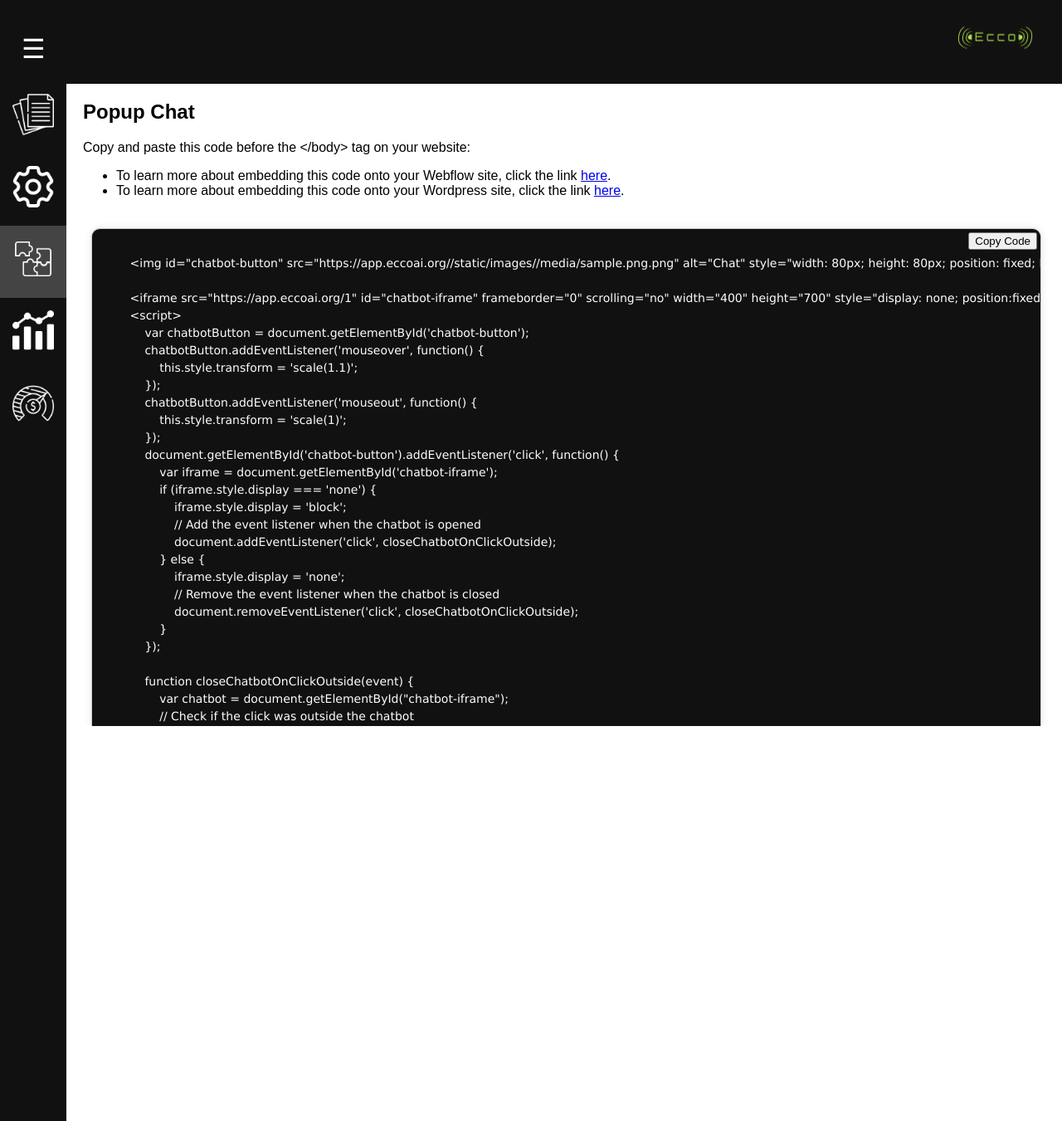
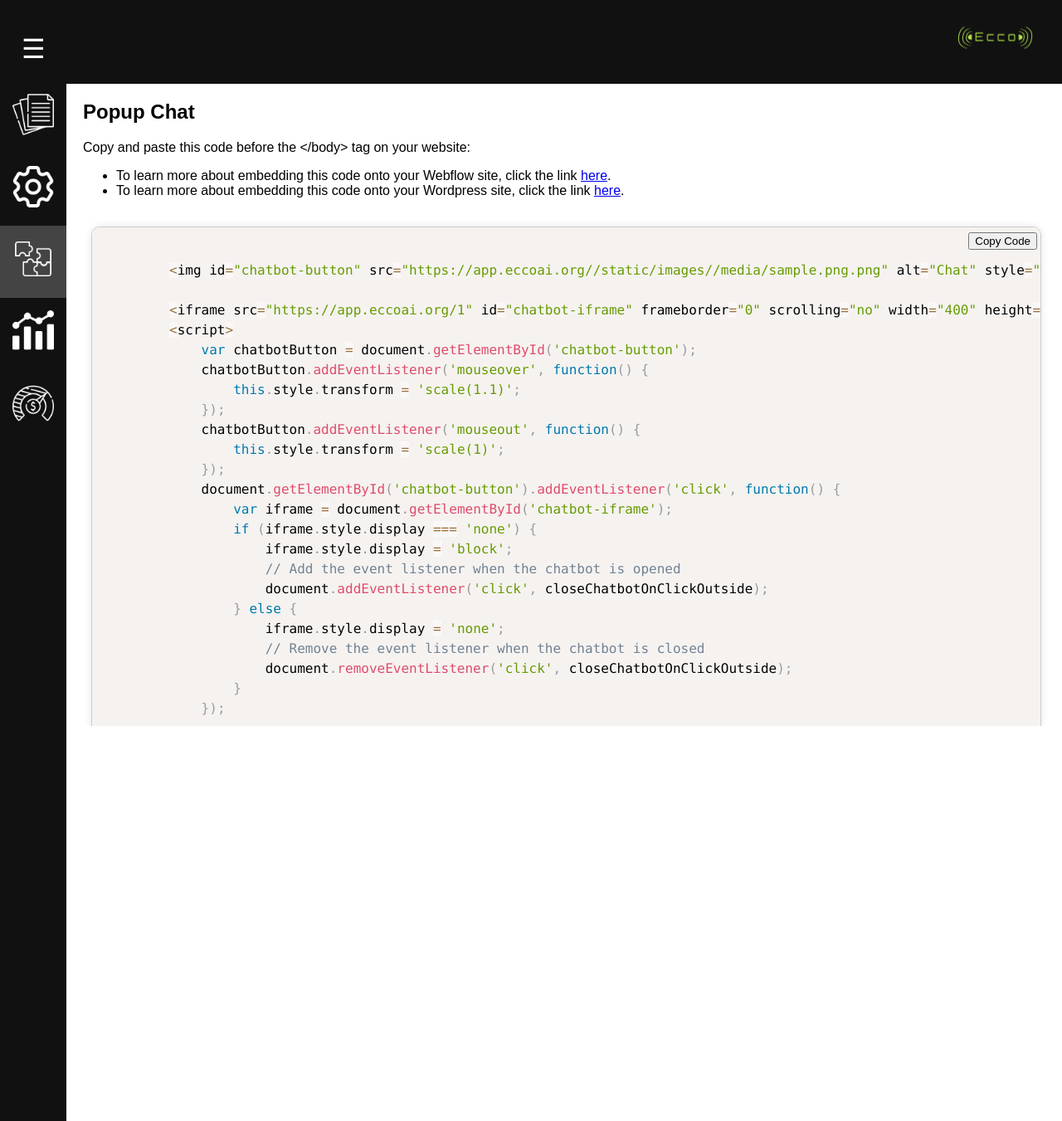
Before and after one commit to philiphess1/CustomerServiceChatbot, a Flask app: page /integrations in a window 1280 px wide. Shown: the whole page at 83% size. Run offline with Flask 3, Linux system fonts and the light colour scheme; a user stored in the database is signed in; tables that the repository leaves empty hold one stand-in row (values such as "Sample post"); a database or web service that is not in the repository returns one stand-in record (values such as "Sample title"); some libraries are stand-ins or nearby versions.

Commit message:
Update settings.css and integrations.html

```diff
--- a/static/css/settings.css
+++ b/static/css/settings.css
@@ -241,13 +241,17 @@
 
 input[type="submit"] {
     margin-left: 100px;
-    background-color: #4CAF50;
+    background-color: rgb(178, 226, 75);
     color: white;
     padding: 10px 20px;
     border: none;
     border-radius: 4px;
     cursor: pointer;
     font-weight: bold;
+}
+
+input[type="submit"]:hover {
+  background-color: #3e8e41;
 }
 
 select#font_style {
--- a/templates/integrations.html
+++ b/templates/integrations.html
@@ -5,6 +5,7 @@
     <meta charset="UTF-8">
     <link rel="stylesheet" type="text/css" href="{{ url_for('static', filename='css/integrations.css') }}">
     <link rel="shortcut icon" href="{{ url_for('static', filename='images/favicon.ico') }}">
+    <link href="https://cdnjs.cloudflare.com/ajax/libs/prism/1.24.1/themes/prism.min.css" rel="stylesheet" />
 </head>
 <body>
     <div class="top-ribbon">
@@ -39,7 +40,7 @@
         <li>To learn more about embedding this code onto your Wordpress site, click the link <a href="https://wordpress.com/support/code/" target="_blank">here</a>.</li>
     </ul>
     <div class="code-container">
-        <pre><code id="chatbot-code">
+        <pre><code id="chatbot-code" class="language-javascript">
         &lt;img id="chatbot-button" src="https://app.eccoai.org/{{ url_for('static', filename='images/' + settings['widget_icon'] + '.png') }}" alt="Chat" style="width: 80px; height: 80px; position: fixed; bottom: 10px; right: 10px; z-index: 1000; cursor: pointer; transition: transform 0.3s ease-in-out;"&gt;
 
         &lt;iframe src="https://app.eccoai.org/{{ user_id }}" id="chatbot-iframe" frameborder="0" scrolling="no" width="400" height="700" style="display: none; position:fixed; bottom:80px; right:0; z-index:9999;"&gt;&lt;/iframe&gt;
@@ -82,7 +83,8 @@
         </code></pre>
         <button class="copy-btn" onclick="copyCode()" style="cursor: pointer;">Copy Code</button>
     </div>
-
     <script src="{{ url_for('static', filename='js/integrations.js') }}"></script>
+    <script src="https://cdnjs.cloudflare.com/ajax/libs/prism/1.24.1/prism.min.js"></script>
+    <script src="https://cdnjs.cloudflare.com/ajax/libs/prism/1.24.1/components/prism-javascript.min.js"></script>
 </body>
 </html>
```
